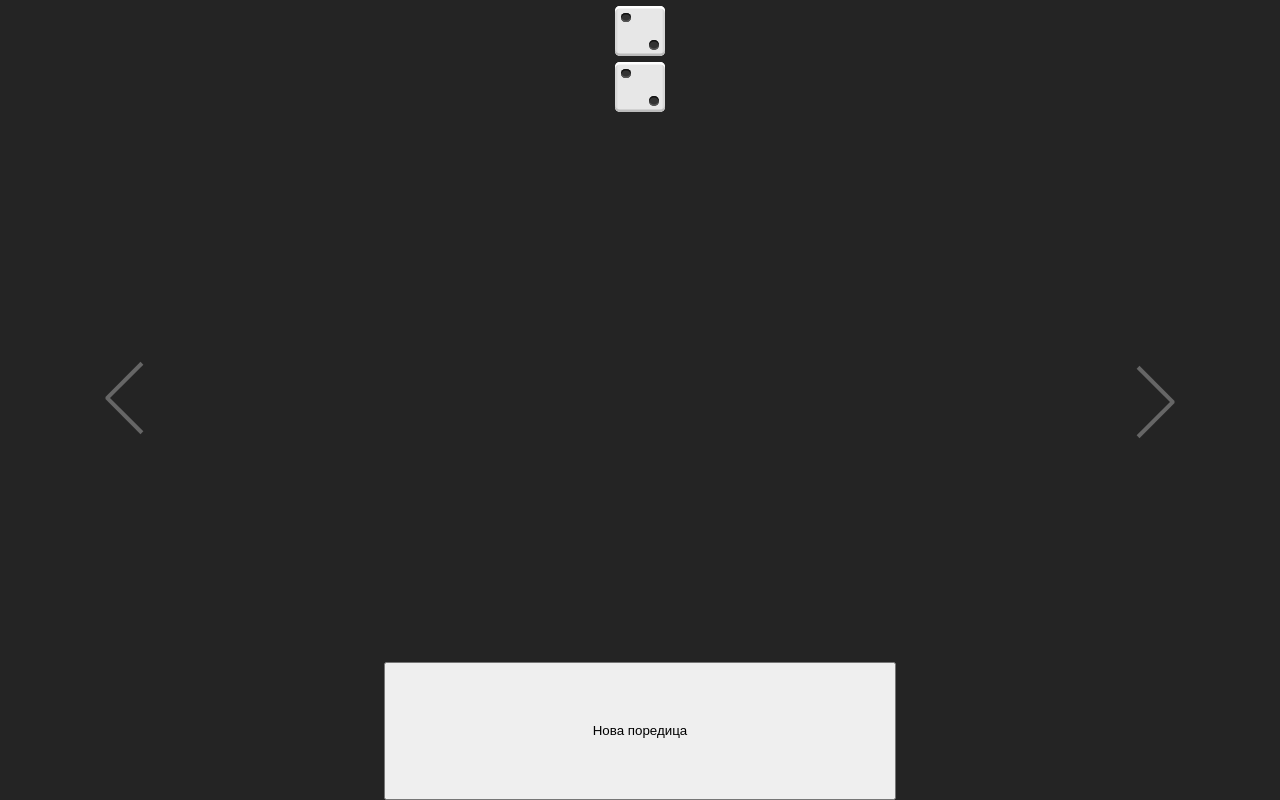
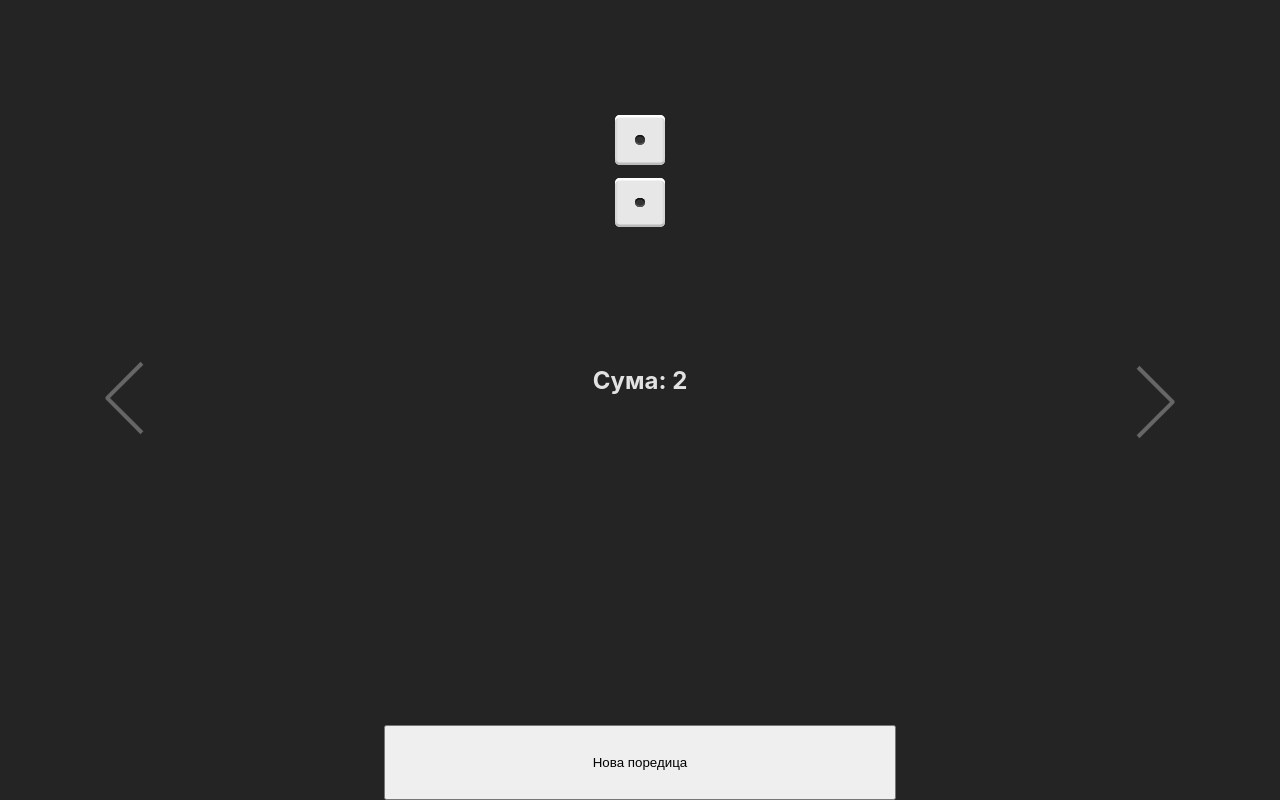
Before and after one commit to daozealot/Diceable-views, a React (Vite) app: page / in a window 1280 px wide. Both pictures are taken after a click on the button 1152 px from the left and 400 px from the top of the page. Built offline with nearby package versions, Linux system fonts and the light colour scheme.

Commit message:
five die view

```diff
--- a/src/App.css
+++ b/src/App.css
@@ -13,6 +13,22 @@
   align-self: center;
   width: 40%;
   flex: 0.2 1 0;
+}
+
+.padding {
+  padding: 10px;
+}
+
+.die-locked {
+  background-color: pink;
+  border-radius: 20%;
+}
+
+.display-flex-center {
+  display: flex;
+  flex-flow: column;
+  justify-content: center;
+  align-items: center;
 }
 
 .flex-items {
--- a/src/Components/FiveDice.jsx
+++ b/src/Components/FiveDice.jsx
@@ -1,3 +1,98 @@
+import { useState } from "react";
+import { getRandomInt, getRandomPermutation } from "./utils";
+import Die from "./die";
+
 export const FiveDice = () => {
-  return <div>Five dice</div>;
+  const [roll, setRoll] = useState({
+    die1: { roll: 1, isLocked: false },
+    die2: { roll: 1, isLocked: false },
+    die3: { roll: 1, isLocked: false },
+    die4: { roll: 1, isLocked: false },
+    die5: { roll: 1, isLocked: false },
+    times: 0,
+  });
+  const reset = () => {
+    setTable(() => getRandomPermutation());
+    goLeft();
+  };
+
+  const getRoll = () => {
+    const generateRoll = {
+      die1: {
+        roll: roll.die1.isLocked ? roll.die1.roll : getRandomInt(1, 6),
+        isLocked: roll.die1.isLocked,
+      },
+      die2: {
+        roll: roll.die2.isLocked ? roll.die2.roll : getRandomInt(1, 6),
+        isLocked: roll.die2.isLocked,
+      },
+      die3: {
+        roll: roll.die3.isLocked ? roll.die3.roll : getRandomInt(1, 6),
+        isLocked: roll.die3.isLocked,
+      },
+      die4: {
+        roll: roll.die4.isLocked ? roll.die4.roll : getRandomInt(1, 6),
+        isLocked: roll.die4.isLocked,
+      },
+      die5: {
+        roll: roll.die5.isLocked ? roll.die5.roll : getRandomInt(1, 6),
+        isLocked: roll.die5.isLocked,
+      },
+      times: roll.times + 1,
+    };
+    setRoll(() => generateRoll);
+  };
+
+  const setLockUnlock = (die) => {
+    console.log("LOCK", die);
+    die.isLocked = !die.isLocked;
+  };
+
+  const rollDices = () => {
+    return (
+      <div className="flex-items display-flex-center">
+        <div
+          className={`padding ${roll.die1.isLocked ? "die-locked" : ""}`}
+          onClick={() => setLockUnlock(roll.die1)}
+        >
+          <Die value={roll.die1.roll} />
+        </div>
+        <div
+          className={`padding ${roll.die2.isLocked ? "die-locked" : ""}`}
+          onClick={() => setLockUnlock(roll.die2)}
+        >
+          <Die value={roll.die2.roll} />
+        </div>
+        <div
+          className={`padding ${roll.die3.isLocked ? "die-locked" : ""}`}
+          onClick={() => setLockUnlock(roll.die3)}
+        >
+          <Die value={roll.die3.roll} />
+        </div>
+        <div
+          className={`padding ${roll.die4.isLocked ? "die-locked" : ""}`}
+          onClick={() => setLockUnlock(roll.die4)}
+        >
+          <Die value={roll.die4.roll} />
+        </div>
+        <div
+          className={`padding ${roll.die5.isLocked ? "die-locked" : ""}`}
+          onClick={() => setLockUnlock(roll.die5)}
+        >
+          <Die value={roll.die5.roll} />
+        </div>
+      </div>
+    );
+  };
+
+  return (
+    <div className="two-dice-view">
+      {roll.times ? rollDices() : ""}
+      <h2 className="flex-items">Пъти хвърлени: {roll.times}</h2>
+
+      <button className="btn-reset" onClick={getRoll}>
+        Хвърли
+      </button>
+    </div>
+  );
 };
--- a/src/Components/TwoDice.jsx
+++ b/src/Components/TwoDice.jsx
@@ -1,22 +1,42 @@
-import { getRandomPermutation } from "./utils";
+import { getRandomInt, getRandomPermutation } from "./utils";
 
 import Die from "./die";
+import { useState } from "react";
 
 export const TwoDice = ({ setTable, goLeft }) => {
+  const [roll, setRoll] = useState({
+    die1: { roll: 1 },
+    die2: { roll: 1 },
+    sum: 2,
+  });
   const reset = () => {
     setTable(() => getRandomPermutation());
     goLeft();
   };
 
   const rollTwoDice = () => {
-    return <div className="flex-items">
-          <Die value={2} />
-          <Die value={2} /></div>
-  }
+    return (
+      <div
+        className="flex-items display-flex-center"
+        onClick={() => {
+          const roll = {
+            die1: { roll: getRandomInt(1, 6) },
+            die2: { roll: getRandomInt(1, 6) },
+          };
+          roll.sum = roll.die1.roll + roll.die2.roll;
+          setRoll(() => roll);
+        }}
+      >
+        <Die value={roll.die1.roll} />
+        <Die value={roll.die2.roll} />
+      </div>
+    );
+  };
 
   return (
     <div className="two-dice-view">
       {rollTwoDice()}
+      <h2 className="flex-items">Сума: {roll.sum}</h2>
       <button className="btn-reset" onClick={reset}>
         Нова поредица
       </button>
--- a/src/Components/utils.js
+++ b/src/Components/utils.js
@@ -24,3 +24,23 @@ function shuffleArray(array) {
 export function getRandomPermutation() {
   return shuffleArray(diceCombinations);
 }
+
+/**
+ * Returns a random number between min (inclusive) and max (exclusive)
+ */
+export function getRandomArbitrary(min, max) {
+  return Math.random() * (max - min) + min;
+}
+
+/**
+ * Returns a random integer between min (inclusive) and max (inclusive).
+ * The value is no lower than min (or the next integer greater than min
+ * if min isn't an integer) and no greater than max (or the next integer
+ * lower than max if max isn't an integer).
+ * Using Math.round() will give you a non-uniform distribution!
+ */
+export function getRandomInt(min, max) {
+  min = Math.ceil(min);
+  max = Math.floor(max);
+  return Math.floor(Math.random() * (max - min + 1)) + min;
+}
```
